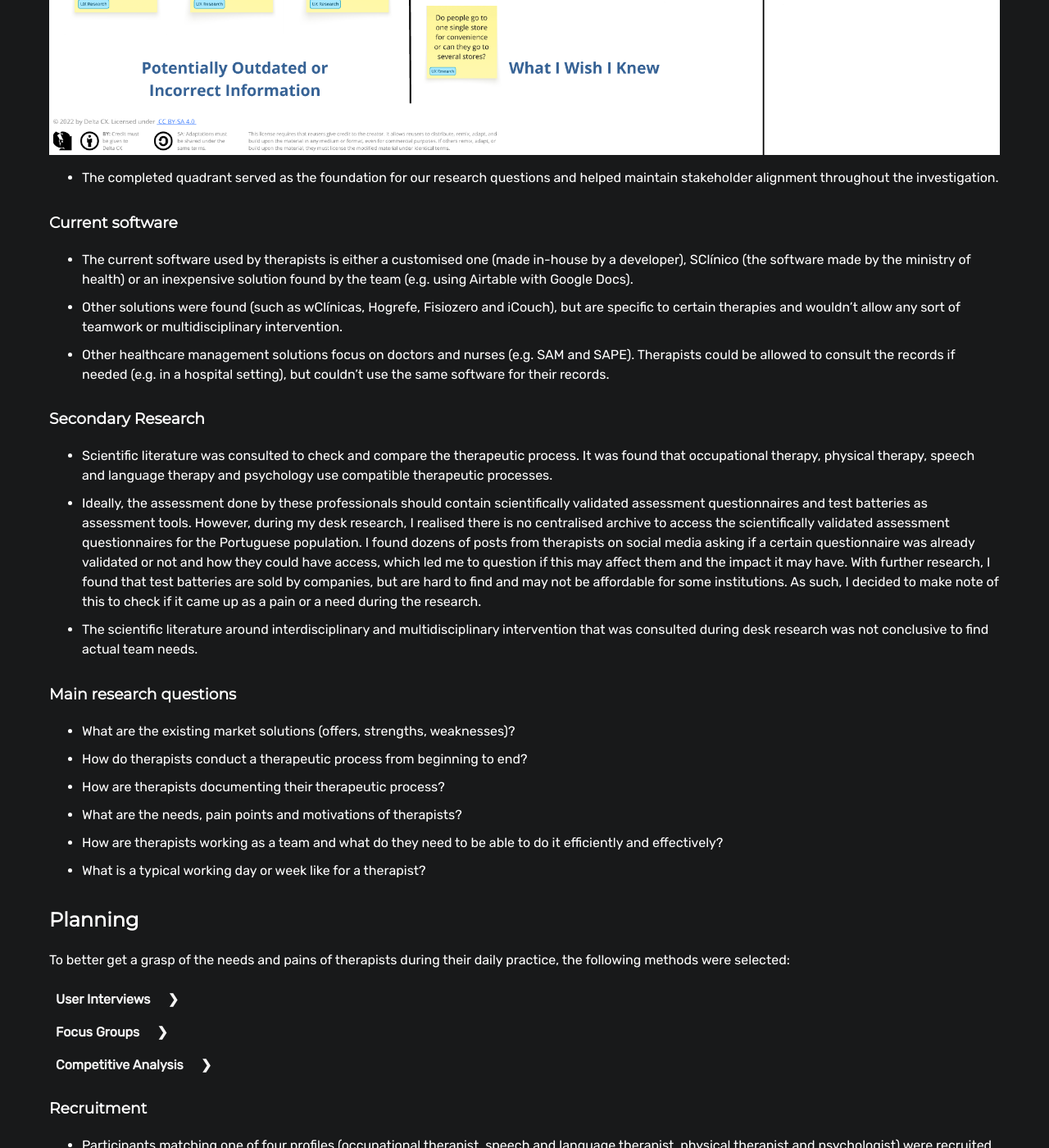
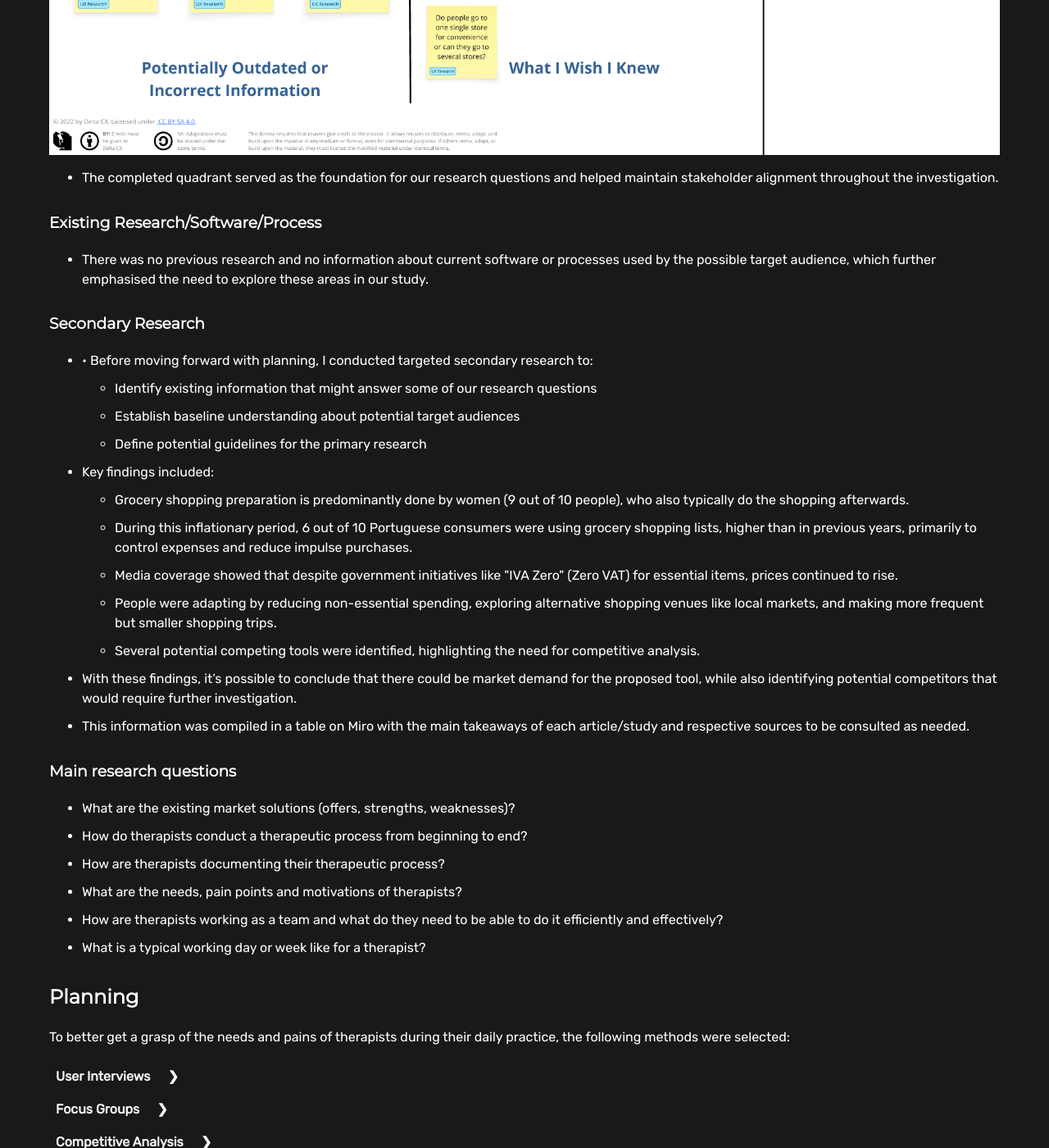
Before and after one commit to analuciacoimbra/analuciacoimbra.github.io, a Jekyll site: the page built from shoppingpreparation.html, in a window 1280 px wide and 1400 px high, scrolled down 1877 px. Shown: the whole window at 82% size. Built offline with Jekyll 4.4.1, drawn with Linux system fonts in a browser that asks for light colours.

Commit message:
Update shoppingpreparation.html

```diff
--- a/shoppingpreparation.html
+++ b/shoppingpreparation.html
@@ -115,52 +115,37 @@ layout: default
       and helped maintain stakeholder alignment throughout the investigation.
     </li>
   </ul>
-  <h3>Current software</h3>
+  <h3>Existing Research/Software/Process</h3>
   <ul>
     <li>
-      The current software used by therapists is either a customised one (made
-      in-house by a developer), SClínico (the software made by the ministry of
-      health) or an inexpensive solution found by the team (e.g. using Airtable
-      with Google Docs).
-    </li>
-    <li>
-      Other solutions were found (such as wClínicas, Hogrefe, Fisiozero and
-      iCouch), but are specific to certain therapies and wouldn’t allow any sort
-      of teamwork or multidisciplinary intervention.
-    </li>
-    <li>
-      Other healthcare management solutions focus on doctors and nurses (e.g.
-      SAM and SAPE). Therapists could be allowed to consult the records if
-      needed (e.g. in a hospital setting), but couldn’t use the same software
-      for their records.
+      There was no previous research and no information about current software
+      or processes used by the possible target audience, which further
+      emphasised the need to explore these areas in our study.
     </li>
   </ul>
   <h3>Secondary Research</h3>
   <ul>
     <li>
-      Scientific literature was consulted to check and compare the therapeutic
-      process. It was found that occupational therapy, physical therapy, speech
-      and language therapy and psychology use compatible therapeutic processes.
+      • Before moving forward with planning, I conducted targeted secondary
+      research to:
     </li>
+    <ul>
+      <li>Identify existing information that might answer some of our research questions</li>
+      <li>Establish baseline understanding about potential target audiences</li>
+      <li>Define potential guidelines for the primary research</li>
+    </ul>
     <li>
-      Ideally, the assessment done by these professionals should contain
-      scientifically validated assessment questionnaires and test batteries as
-      assessment tools. However, during my desk research, I realised there is no
-      centralised archive to access the scientifically validated assessment
-      questionnaires for the Portuguese population. I found dozens of posts from
-      therapists on social media asking if a certain questionnaire was already
-      validated or not and how they could have access, which led me to question
-      if this may affect them and the impact it may have. With further research,
-      I found that test batteries are sold by companies, but are hard to find
-      and may not be affordable for some institutions. As such, I decided to
-      make note of this to check if it came up as a pain or a need during the
-      research.
+Key findings included:
     </li>
-    <li>
-      The scientific literature around interdisciplinary and multidisciplinary
-      intervention that was consulted during desk research was not conclusive to
-      find actual team needs.
-    </li>
+<ul>
+  <li>Grocery shopping preparation is predominantly done by women (9 out of 10 people), who also typically do the shopping afterwards.</li>
+  <li>During this inflationary period, 6 out of 10 Portuguese consumers were using grocery shopping lists, higher than in previous years, primarily to control expenses and reduce impulse purchases.</li>
+  <li>Media coverage showed that despite government initiatives like "IVA Zero" (Zero VAT) for essential items, prices continued to rise.</li>
+  <li>People were adapting by reducing non-essential spending, exploring alternative shopping venues like local markets, and making more frequent but smaller shopping trips.</li>
+  <li>Several potential competing tools were identified, highlighting the need for competitive analysis.</li>
+</ul>
+<li>With these findings, it’s possible to conclude that there could be market demand for the proposed tool, while also identifying potential competitors that would require further investigation.</li>
+<li>This information was compiled in a table on Miro with the main takeaways of each article/study and respective sources to be consulted as needed.</li>
   </ul>
   <h3>Main research questions</h3>
   <ul>
```
